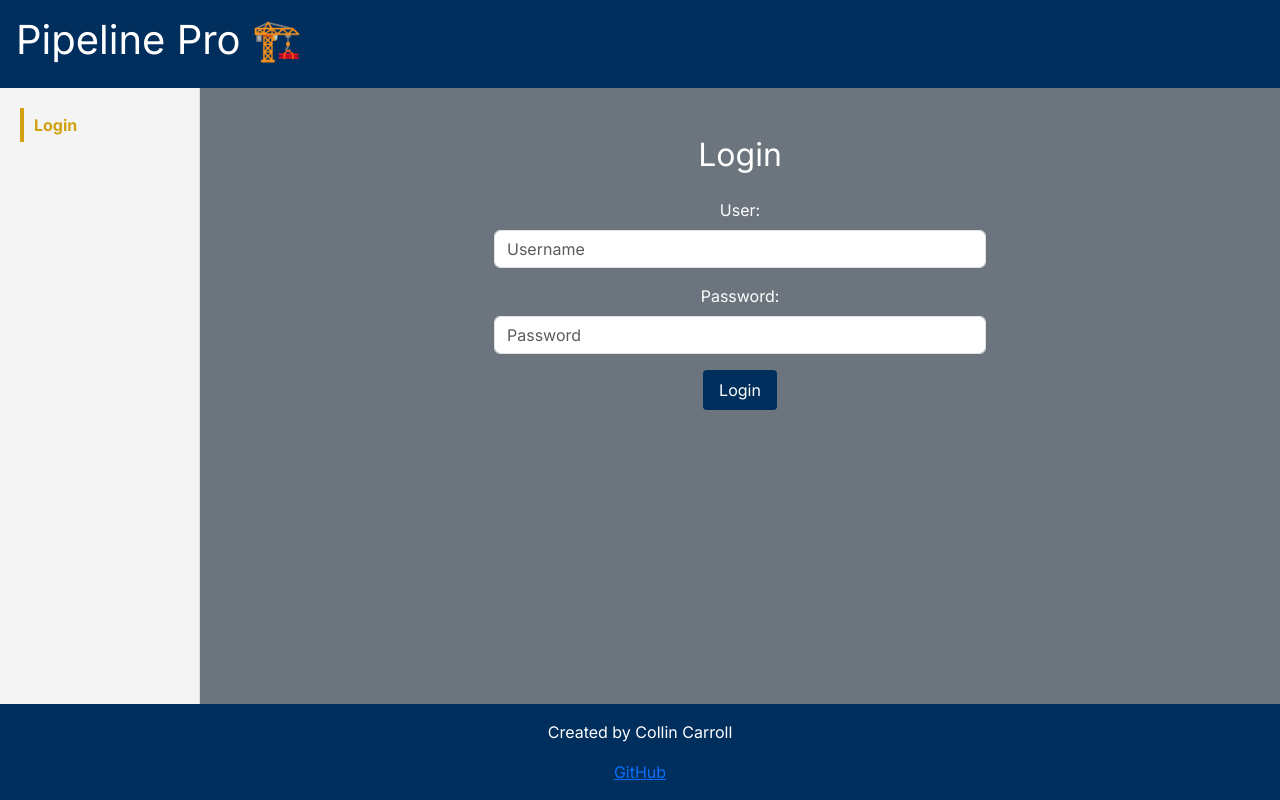
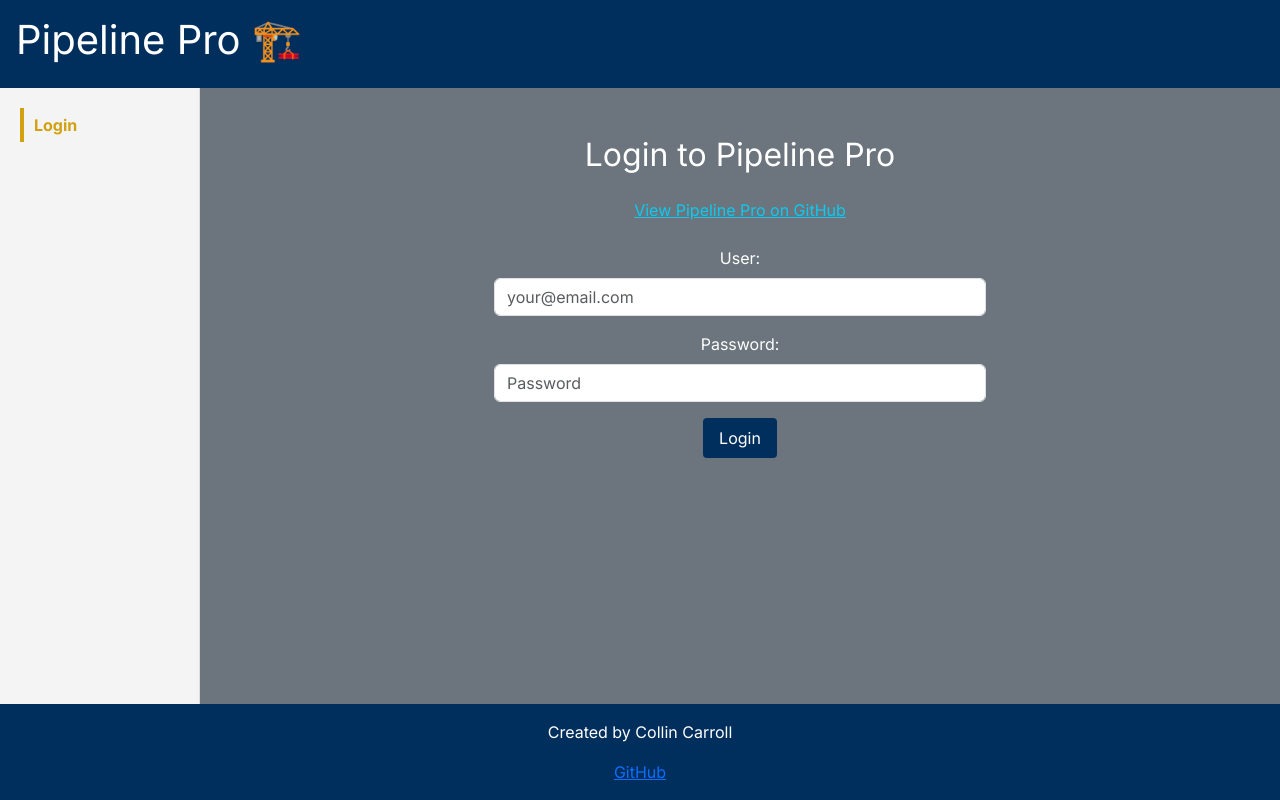
Before and after one commit to Collin-Carroll40/startup, a React (Vite) app: page / in a window 1280 px wide. Built offline with nearby package versions, Linux system fonts and the light colour scheme.

Commit message:
made button for login and added state

```diff
--- a/src/login/login.jsx
+++ b/src/login/login.jsx
@@ -1,21 +1,42 @@
-import React from 'react';
+import React, { useState } from 'react';
 import { Link } from 'react-router-dom';
 
 export function Login() {
+  // Track input
+  const [userName, setUserNameInput] = useState('');
+
   return (
     <main className='container-fluid bg-secondary text-center text-white p-5'>
       <section>
-        <h2 className='mb-4'>Login</h2>
+        <h2 className='mb-4'>Login to Pipeline Pro</h2>
+
+        {/* GitHub link */}
+        <div className='mb-4'>
+          <a href="https://github.com/Collin-Carroll40/startup" target="_blank" rel="noreferrer" className="text-info">
+            View Pipeline Pro on GitHub
+          </a>
+        </div>
+
         <form onSubmit={(e) => e.preventDefault()}>
           <div className='mb-3'>
             <label className='form-label' htmlFor='username'>User:</label>
-            <input className='form-control w-50 mx-auto' type='text' id='username' placeholder='Username' />
+            {/* Bind state */}
+            <input
+              className='form-control w-50 mx-auto'
+              type='text'
+              id='username'
+              placeholder='your@email.com'
+              value={userName}
+              onChange={(e) => setUserNameInput(e.target.value)}
+              required
+            />
           </div>
           <div className='mb-3'>
             <label className='form-label' htmlFor='password'>Password:</label>
-            <input className='form-control w-50 mx-auto' type='password' id='password' placeholder='Password' />
+            <input className='form-control w-50 mx-auto' type='password' id='password' placeholder='Password' required />
           </div>
-          {/* made it a button */}
+
+          {/* still working here */}
           <Link to='/dashboard' className='btn btn-primary'>Login</Link>
         </form>
       </section>
```
